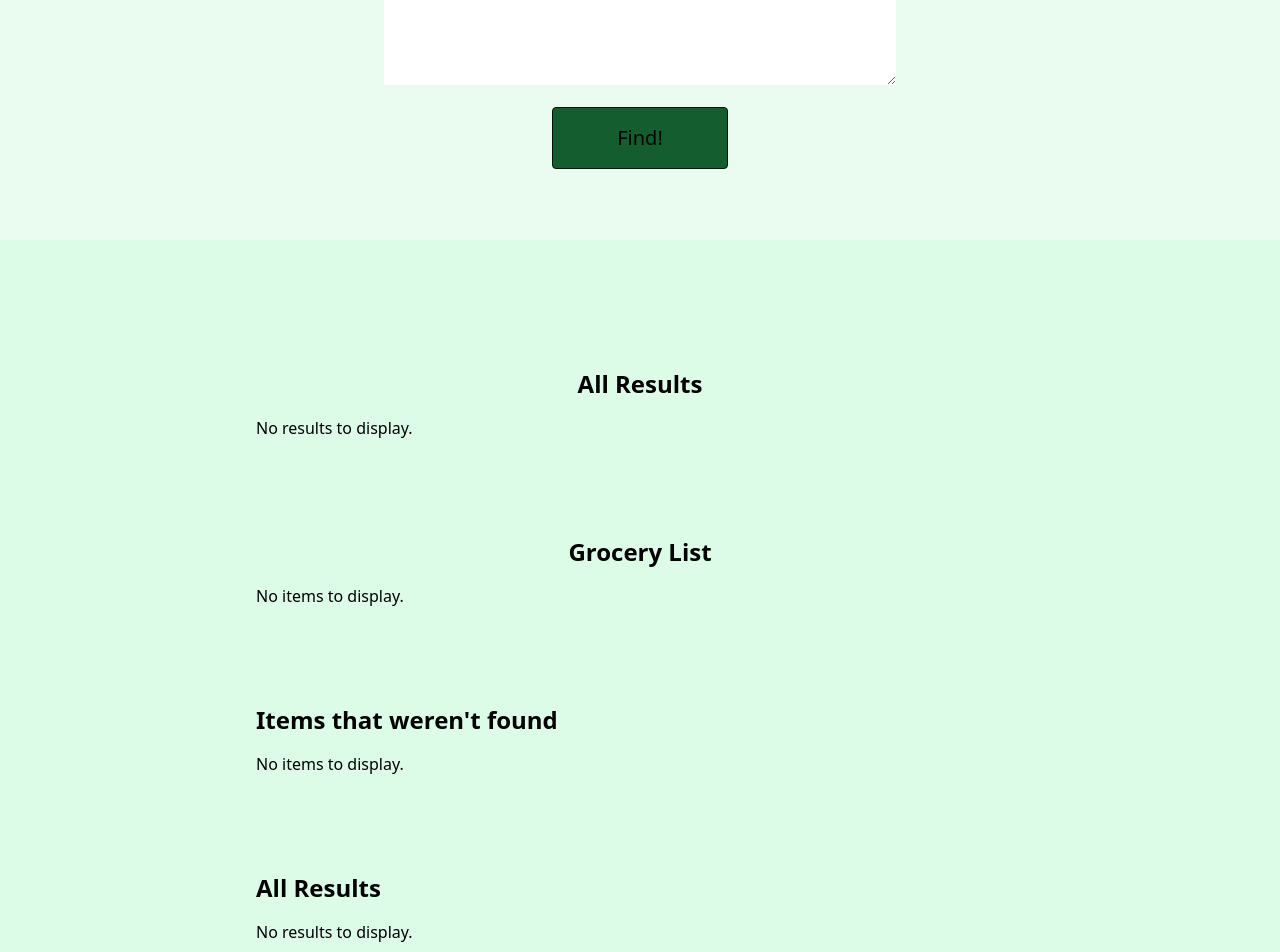
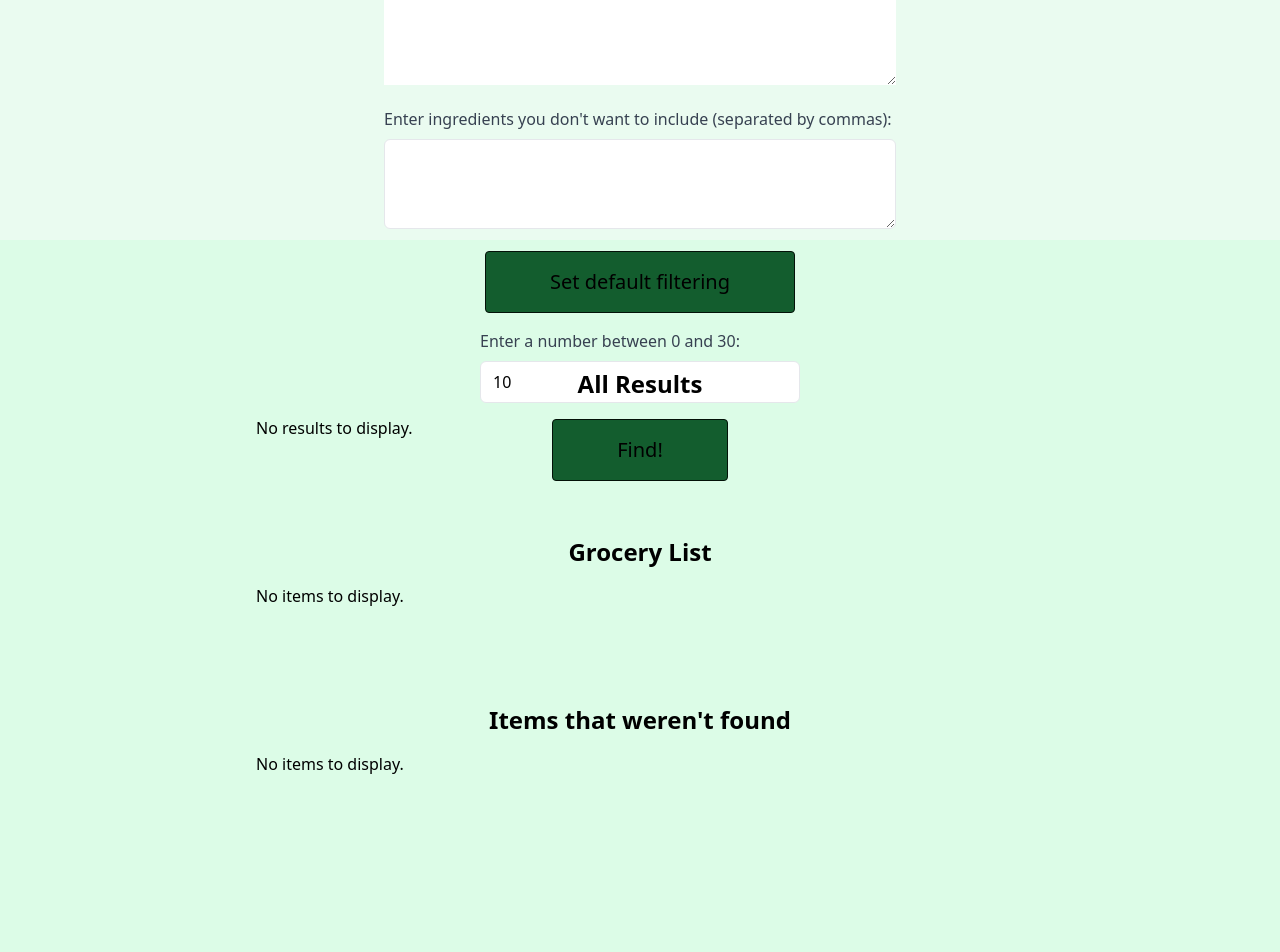
Before and after one commit to Grossarius/grecy-app, a Next.js app: page / in a window 1280 px wide. Shown: the part 1360-2312 px from the top of the page. Built offline with nearby package versions, Linux system fonts and the light colour scheme.

Commit message:
Added the ability to edit the bad_list, number products per item, and some UI improvements

```diff
--- a/src/pages/index.tsx
+++ b/src/pages/index.tsx
@@ -29,7 +29,7 @@ function AllResComponent({ allRes }: { allRes: AllRes }) {
   return (
     <div className="my-8">
       {Object.keys(allRes).map((key) => (
-        <div key={key} className="mb-4">
+        <div key={key} className="mb-4 text-center">
           <a
             href={`https://www.woolworths.com.au/shop/search/products?searchTerm=${key}`}
             target="_blank"
@@ -100,17 +100,60 @@ function BuyList({ id, buyList }: { id: string; buyList: Product[] }) {
 
 export default function Home() {
   const isBrowser = () => typeof window !== "undefined";
+  const defaultBadList = [
+    "Artificial flavor",
+    "Artificial flavour",
+    "Natural flavor",
+    "Natural flavour",
+    "Aspartame",
+    "BHT",
+    "Calcium disodium EDTA",
+    "Color",
+    "Colour",
+    "Carrageenan",
+    "Corn starch",
+    "Corn syrup",
+    "Dextrose",
+    "Dough conditioners",
+    "Enriched flour",
+    "Bleached flour",
+    "Food color",
+    "Maltodextrin",
+    "Monoglycerides",
+    "Monosodium glutamate",
+    "Diglyceride",
+    "Natural flavor",
+    "Natural flavors",
+    "Polysorbate",
+    "Potassium sorbate",
+    "Sodium erythorbate",
+    "Sodium nitrate",
+    "Sodium nitrite",
+    "Sodium phosphate",
+    "Soy protein isolate",
+    "Splenda",
+    "Sugar",
+    "Syrup",
+    "Sweetener",
+    "Skim milk",
+    "Low fat",
+    "Reduced fat",
+    "Xylitol",
+  ];
+
   const [value, setValue] = useState<String>();
+
   const [allRes, setAllRes] = useState<AllRes>({});
   const [buyList, setBuyList] = useState<Product[]>([]);
   const [allNone, setAllNone] = useState<AllNone>({});
   const [allItems, setAllItems] = useState<string[]>([]);
 
-  const [allResNoFilter, setAllResNoFilter] = useState<AllRes>({});
-  const [buyListNoFilter, setBuyListNoFilter] = useState<Product[]>([]);
-  const [allNoneNoFilter, setAllNoneNoFilter] = useState<AllNone>({});
+  const [top, setTop] = useState<number>(10);
+  const [badList, setBadList] = useState<string[]>([]);
 
-  const [display, setDisplay] = useState();
+  // One for each generate button (the second one only appears if allNone is not empty)
+  const [isLoading, setIsLoading] = useState(false);
+  const [isLoading2, setIsLoading2] = useState(false);
 
   const textAreaHandler = (event: {
     target: { value: SetStateAction<String | undefined> };
@@ -134,21 +177,51 @@ export default function Home() {
     }
   };
 
+  const handleSubmit = (e: React.FormEvent) => {
+    e.preventDefault();
+    // Perform any logic or submit the form here
+    console.log(top);
+  };
+
+  const handleChange = (e: React.ChangeEvent<HTMLInputElement>) => {
+    const inputValue = e.target.value;
+    setTop(Number(inputValue));
+  };
+
+  const handleBadListChange = (e: React.ChangeEvent<HTMLTextAreaElement>) => {
+    const inputValue = e.target.value;
+    const ingredients = inputValue
+      .split(/[,\s]+/)
+      .map((ingredient) => ingredient.trim());
+    setBadList(ingredients);
+  };
+
+  function badListHandler() {
+    setBadList(defaultBadList);
+  }
   async function generateAPIHandler(buttonId: string) {
     let requestBody: {
       prompt?: string;
       allItems?: string[];
       filter?: boolean;
+      top?: number;
+      badList?: string[];
     } = {};
     if (buttonId === "re_generate_btn") {
+      setIsLoading2(true);
       requestBody = {
         allItems: allItems,
         filter: false,
+        top: top,
+        badList: badList,
       };
     } else {
+      setIsLoading(true);
       requestBody = {
         prompt: value as string,
         filter: true,
+        top: top,
+        badList: badList,
       };
     }
 
@@ -177,6 +250,11 @@ export default function Home() {
           setBuyList((prevBuyList) => [...prevBuyList, ...data.buy_list]);
           setAllNone((prevAllNone) => ({ ...prevAllNone, ...data.all_none }));
           setAllItems(Object.values(data.all_none).flat() as string[]);
+        }
+        if (buttonId === "re_generate_btn") {
+          setIsLoading2(false);
+        } else {
+          setIsLoading(false);
         }
       })
       .catch((error) => console.log(error));
@@ -229,6 +307,51 @@ export default function Home() {
             className="text-text1 w-full h-96 text-lg p-4"
             placeholder="Enter your recipe"
           ></textarea>
+
+          <div className="mb-4">
+            <label
+              htmlFor="badList"
+              className="block mb-2 font-medium text-gray-700"
+            >
+              Enter ingredients you don't want to include (separated by commas):
+            </label>
+            <textarea
+              id="badList"
+              value={badList.join(", ")}
+              rows={3}
+              className="w-full px-3 py-2 border rounded-md focus:outline-none focus:ring focus:border-blue-300"
+              onChange={handleBadListChange}
+            />
+          </div>
+          <div className="flex w-full justify-center">
+            <button
+              id="bad_list_btn"
+              type="submit"
+              onClick={() => badListHandler()}
+              className="bg-pri_btn1 px-16 py-4 rounded border border-text1 text-xl font-medium transition ease-in-out duration:500 hover:bg-transparent hover:text-text1 hover:scale-110 hover:-translate-y-1"
+            >
+              Set default filtering
+            </button>
+          </div>
+
+          <form onSubmit={handleSubmit} className="max-w-xs mx-auto">
+            <div className="mb-4">
+              <label
+                htmlFor="number"
+                className="block mb-2 font-medium text-gray-700"
+              >
+                Enter a number between 0 and 30:
+              </label>
+              <input
+                type="text"
+                id="number"
+                className="w-full px-3 py-2 border rounded-md focus:outline-none focus:ring focus:border-blue-300"
+                value={top}
+                onChange={handleChange}
+              />
+            </div>
+          </form>
+
           <div className="flex w-full justify-center">
             <button
               id="generate_btn"
@@ -236,7 +359,7 @@ export default function Home() {
               onClick={() => generateAPIHandler("generate_btn")}
               className="bg-pri_btn1 px-16 py-4 rounded border border-text1 text-xl font-medium transition ease-in-out duration:500 hover:bg-transparent hover:text-text1 hover:scale-110 hover:-translate-y-1"
             >
-              Find!
+              {isLoading ? "Loading..." : "Find!"}
             </button>
           </div>
         </div>
@@ -265,7 +388,7 @@ export default function Home() {
           </div>
 
           <div className="container mx-auto">
-            <h1 className="text-2xl font-bold mb-4">
+            <h1 className="text-2xl font-bold mb-4 text-center">
               Items that weren't found
             </h1>
             {allItems.length > 0 ? (
@@ -275,35 +398,19 @@ export default function Home() {
             )}
           </div>
 
-          <div className="container mx-auto">
+          <div className="flex w-full justify-center">
             {allItems.length > 0 ? (
               <button
                 id="re_generate_btn"
                 onClick={() => generateAPIHandler("re_generate_btn")}
                 className="bg-pri_btn1 px-16 py-4 rounded border border-text1 text-xl font-medium transition ease-in-out duration:500 hover:bg-transparent hover:text-text1 hover:scale-110 hover:-translate-y-1"
               >
-                Find missing items without filtering
+                {isLoading2
+                  ? "Loading..."
+                  : "Find missing items without filtering"}
               </button>
             ) : (
               <></>
-            )}
-          </div>
-
-          <div className="container mx-auto">
-            <h1 className="text-2xl font-bold mb-4">All Results</h1>
-            {Object.keys(allResNoFilter).length > 0 ? (
-              <AllResComponent allRes={allResNoFilter} />
-            ) : (
-              <p>No results to display.</p>
-            )}
-          </div>
-
-          <div className="container mx-auto">
-            <h1 className="text-2xl font-bold mb-4">Grocery List</h1>
-            {buyListNoFilter.length > 0 ? (
-              <BuyList buyList={buyListNoFilter} id="" />
-            ) : (
-              <p>No items to display.</p>
             )}
           </div>
         </div>
```
Also changed, not shown: 1 other file (tests, documents, lock files or other folders).
